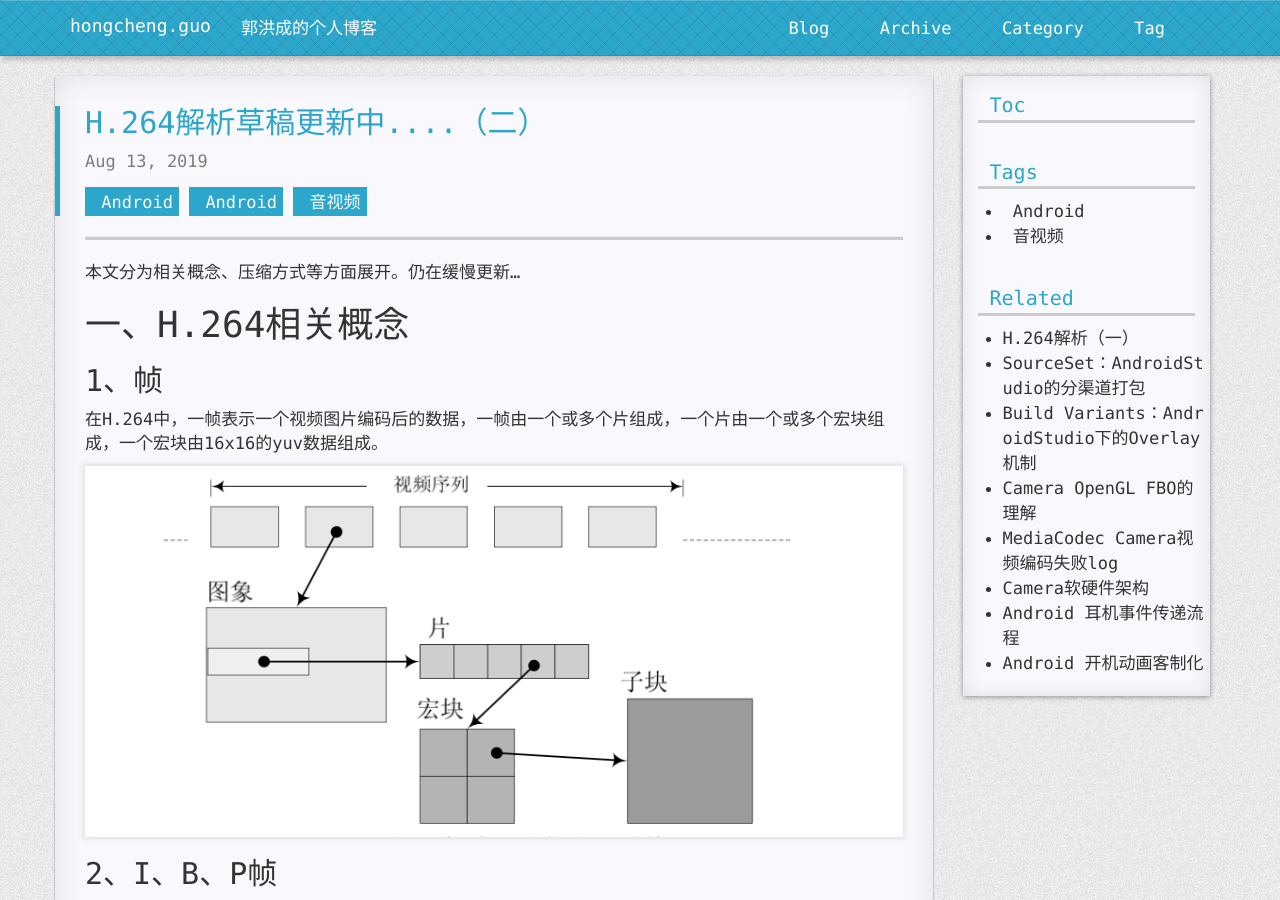
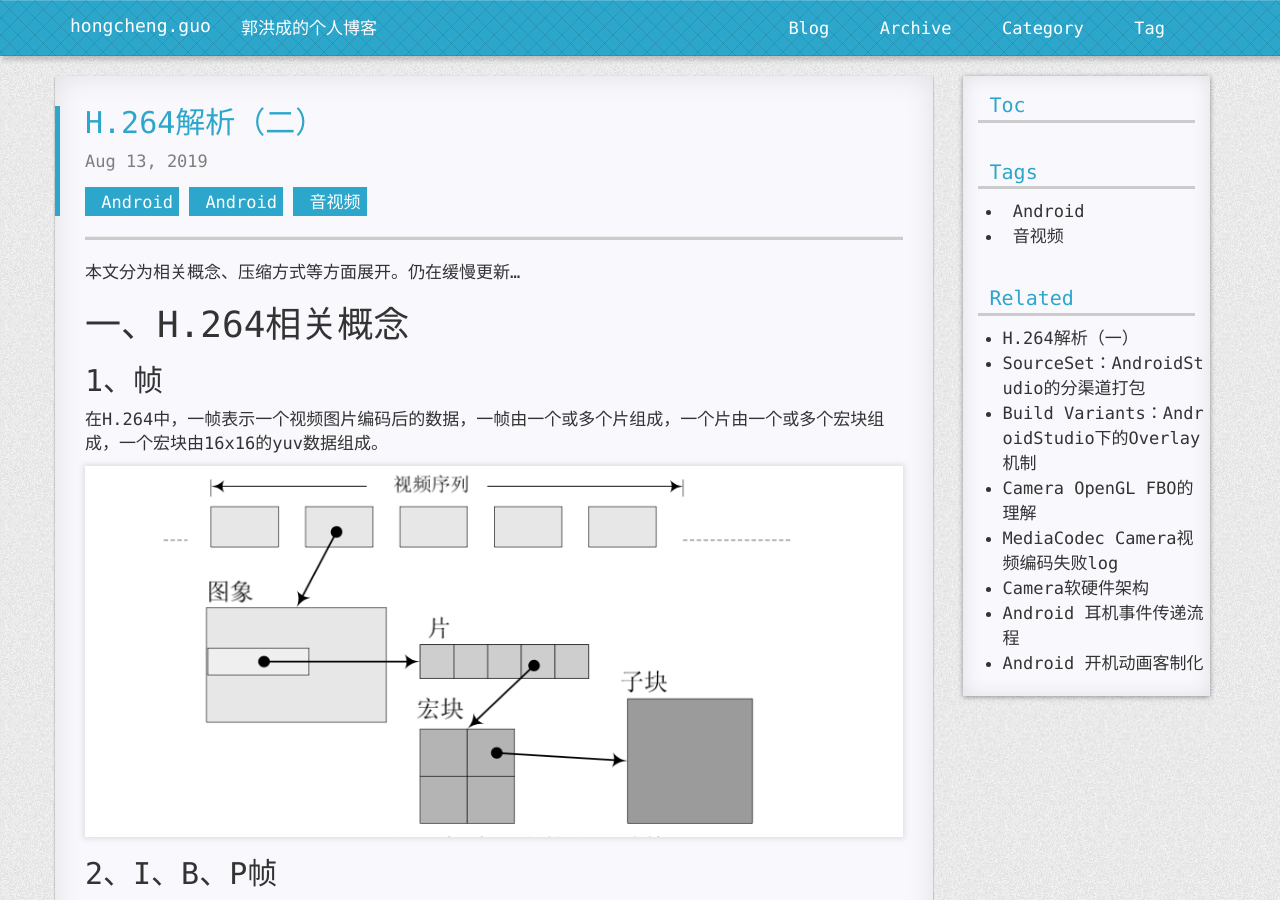
Before and after one commit to FrankdeBoers/blog, a Jekyll site: the page built from _posts/2019-08-13-H.264解析（二）.md, in a window 1280 px wide and 900 px high. Built offline with Jekyll 4.4.1, drawn with Linux system fonts in a browser that asks for light colours; nearby versions of some CDN libraries; a style sheet for code colours, icons or effects is not loaded.

Commit message:
Update and rename 2019-08-13-H.264解析-草稿（二）.md to 2019-08-13-H.264解析（二）.md

```diff
--- a/_posts/2019-08-13-H.264解析-草稿（二）.md
+++ b/_posts/2019-08-13-H.264解析（二）.md
@@ -1,5 +1,5 @@
 ---
-title: H.264解析草稿更新中....（二）
+title: H.264解析（二）
 tags: Android 音视频
 categories: Android
 ---
```
